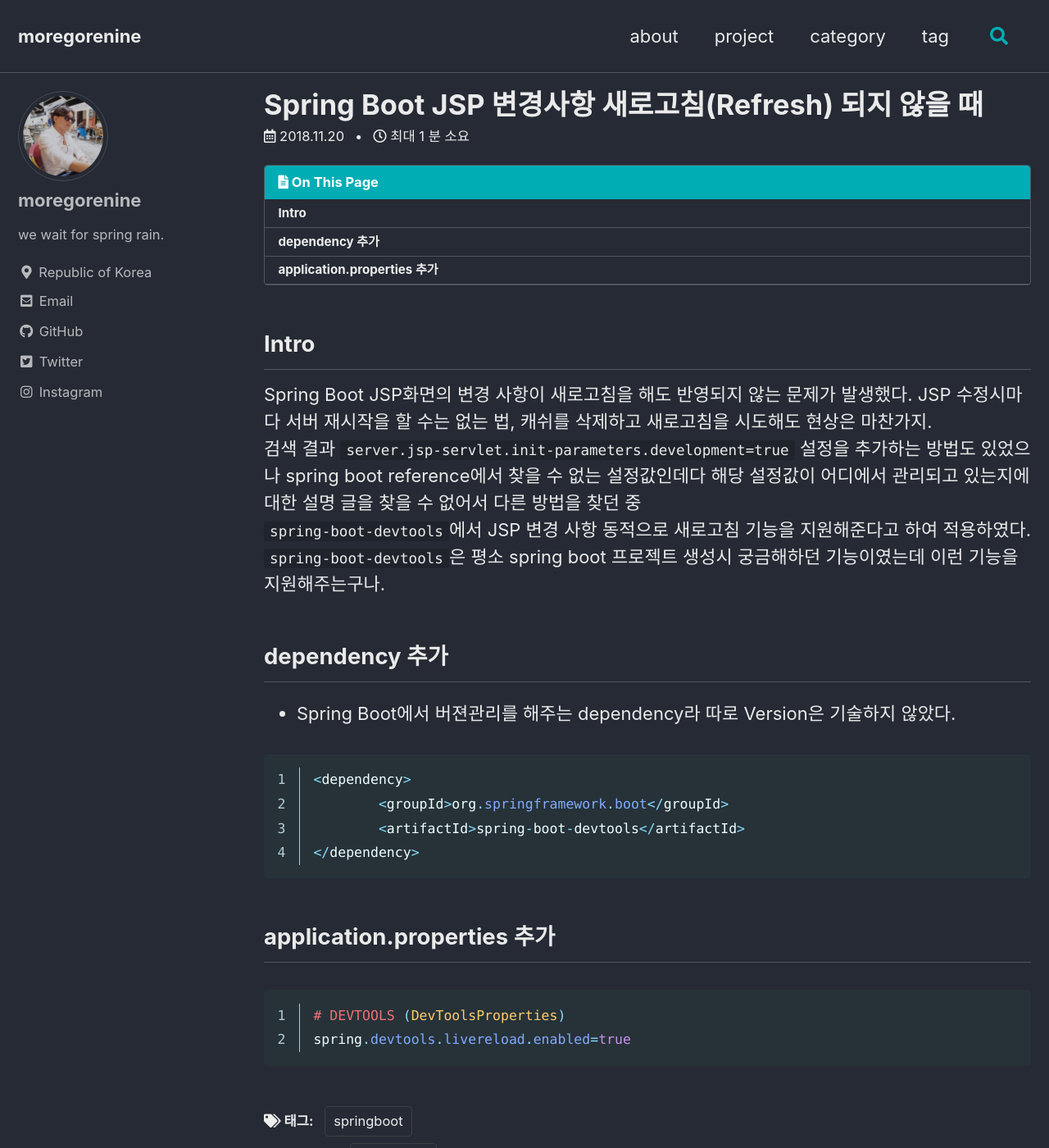
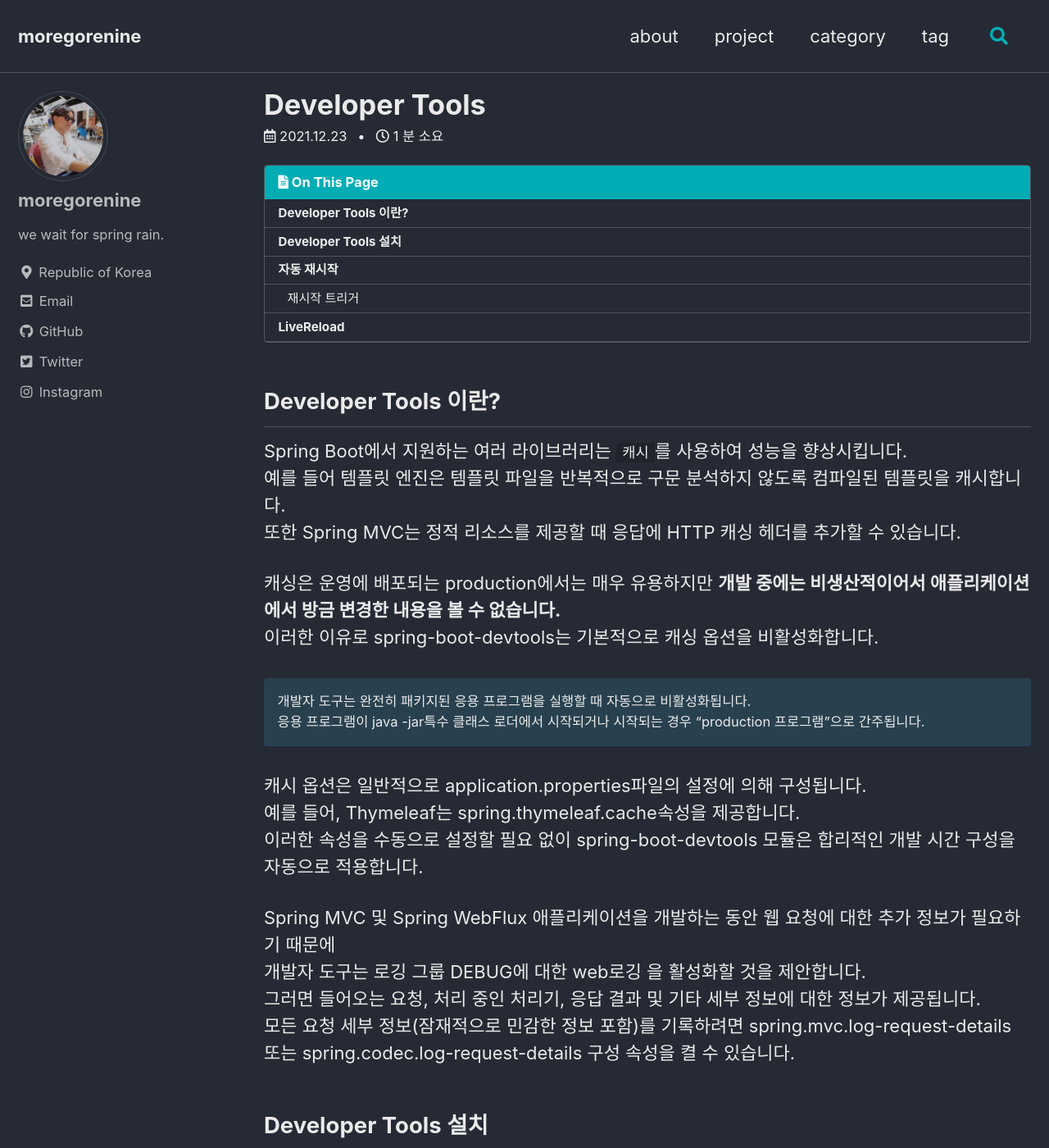
Before and after one commit to moregorenine/moregorenine.github.io, a Jekyll site: the page built from _posts/springboot/2021-12-23-spring-boot-devtools.md, in a window 1280 px wide and 1400 px high. Shown: the whole window at 82% size. Built offline with Jekyll 4.4.1, drawn with Linux system fonts in a browser that asks for light colours; cached includes are drawn as plain includes; comment, search, counter and statistics services are not loaded; some of the changed text lies outside the part shown.

Commit message:
update about & post devtools

````diff
--- /dev/null
+++ b/_posts/springboot/2021-12-23-spring-boot-devtools.md
@@ -0,0 +1,75 @@
+---
+title: "Developer Tools"
+excerpt: "spring boot 자동 재시작 및 브라우저 자동 refesh 기능"
+categories:
+  - springboot
+tags:
+  - springboot
+  - devtools
+last_modified_at: 2021-12-23T00:00:00+09:00
+toc: true
+toc_sticky: true
+---
+
+## Developer Tools 이란?
+Spring Boot에서 지원하는 여러 라이브러리는 `캐시`를 사용하여 성능을 향상시킵니다.
+예를 들어 템플릿 엔진은 템플릿 파일을 반복적으로 구문 분석하지 않도록 컴파일된 템플릿을 캐시합니다.
+또한 Spring MVC는 정적 리소스를 제공할 때 응답에 HTTP 캐싱 헤더를 추가할 수 있습니다.
+
+캐싱은 운영에 배포되는 production에서는 매우 유용하지만 **개발 중에는 비생산적이어서 애플리케이션에서 방금 변경한 내용을 볼 수 없습니다.**
+이러한 이유로 spring-boot-devtools는 기본적으로 캐싱 옵션을 비활성화합니다.
+
+개발자 도구는 완전히 패키지된 응용 프로그램을 실행할 때 자동으로 비활성화됩니다.
+응용 프로그램이 java -jar특수 클래스 로더에서 시작되거나 시작되는 경우 "production 프로그램"으로 간주됩니다.
+{: .notice--info}
+
+캐시 옵션은 일반적으로 application.properties파일의 설정에 의해 구성됩니다.
+예를 들어, Thymeleaf는 spring.thymeleaf.cache속성을 제공합니다.
+이러한 속성을 수동으로 설정할 필요 없이 spring-boot-devtools 모듈은 합리적인 개발 시간 구성을 자동으로 적용합니다.
+
+Spring MVC 및 Spring WebFlux 애플리케이션을 개발하는 동안 웹 요청에 대한 추가 정보가 필요하기 때문에
+개발자 도구는 로깅 그룹 DEBUG에 대한 web로깅 을 활성화할 것을 제안합니다.
+그러면 들어오는 요청, 처리 중인 처리기, 응답 결과 및 기타 세부 정보에 대한 정보가 제공됩니다.
+모든 요청 세부 정보(잠재적으로 민감한 정보 포함)를 기록하려면 spring.mvc.log-request-details 또는 spring.codec.log-request-details 구성 속성을 켤 수 있습니다.
+
+## Developer Tools 설치
+maven
+```xml
+<dependencies>
+    <dependency>
+        <groupId>org.springframework.boot</groupId>
+        <artifactId>spring-boot-devtools</artifactId>
+        <optional>true</optional>
+    </dependency>
+</dependencies>
+```
+
+gradle
+```css
+dependencies {
+    developmentOnly("org.springframework.boot:spring-boot-devtools")
+}
+```
+
+## 자동 재시작
+spring-boot-devtools은 클래스 경로의 파일이 변경될 때마다 자동으로 다시 시작됩니다.
+이것은 코드 변경에 대한 매우 빠른 피드백 루프를 제공하므로 IDE에서 작업할 때 유용한 기능이 될 수 있습니다.
+기본적으로 디렉토리를 가리키는 클래스 경로의 모든 항목은 변경 사항에 대해 모니터링됩니다.
+하지만 static, view templates 같은 특정 리소스는 애플리케이션을 다시 시작할 필요가 없습니다.
+
+### 재시작 트리거
+DevTools는 클래스 경로 리소스를 모니터링하므로 다시 시작을 트리거하는 유일한 방법은 클래스 경로를 업데이트하는 것입니다. 클래스 경로를 업데이트하는 방법은 사용 중인 IDE에 따라 다릅니다.
+- Eclipse에서 수정된 파일을 저장하면 클래스 경로가 업데이트되고 다시 시작됩니다.
+- IntelliJ에서 `Build → Build Project`(단축키:Ctrl+F9)를 빌드하는 것은 동일한 효과를 가집니다.
+- 빌드 플러그인을 사용하는 경우 mvn compileMaven 또는 gradle buildGradle을 실행하면 다시 시작됩니다.
+
+
+## LiveReload
+별다른 설정 없이 `spring-boot-devtools` library를 추가하는 것 만으로 devtools 자동 재시작이 동작하고
+java -jar로 production 배포시에는 자동적으로 devtools를 disable 될 것입니다.
+하지만 node.js, webpack, react, vue 에서 처럼 코드 변경시 브라우져가 자동으로 refresh 되지는 않습니다.
+자동으로 refresh 기능은 Chrome, Firefox, Safari 에서 [livereload.com](http://livereload.com/extensions/) 확장 프로그램을 설치해야 합니다.
+intellij 를 사용하신다면 `Build → Build Project`(단축키:Ctrl+F9) 실행하는 순간 브라우저가 자동적으로 refresh 되는걸 확인하실 수 있습니다.
+
+한 번에 하나의 LiveReload 서버만 실행할 수 있습니다. 응용 프로그램을 시작하기 전에 다른 LiveReload 서버가 실행되고 있지 않은지 확인하십시오. IDE에서 여러 응용 프로그램을 시작하는 경우 첫 번째 응용 프로그램만 LiveReload를 지원합니다.
+{: .notice--info}
````
Also changed, not shown: _pages/about.md (+7 -8 lines).
